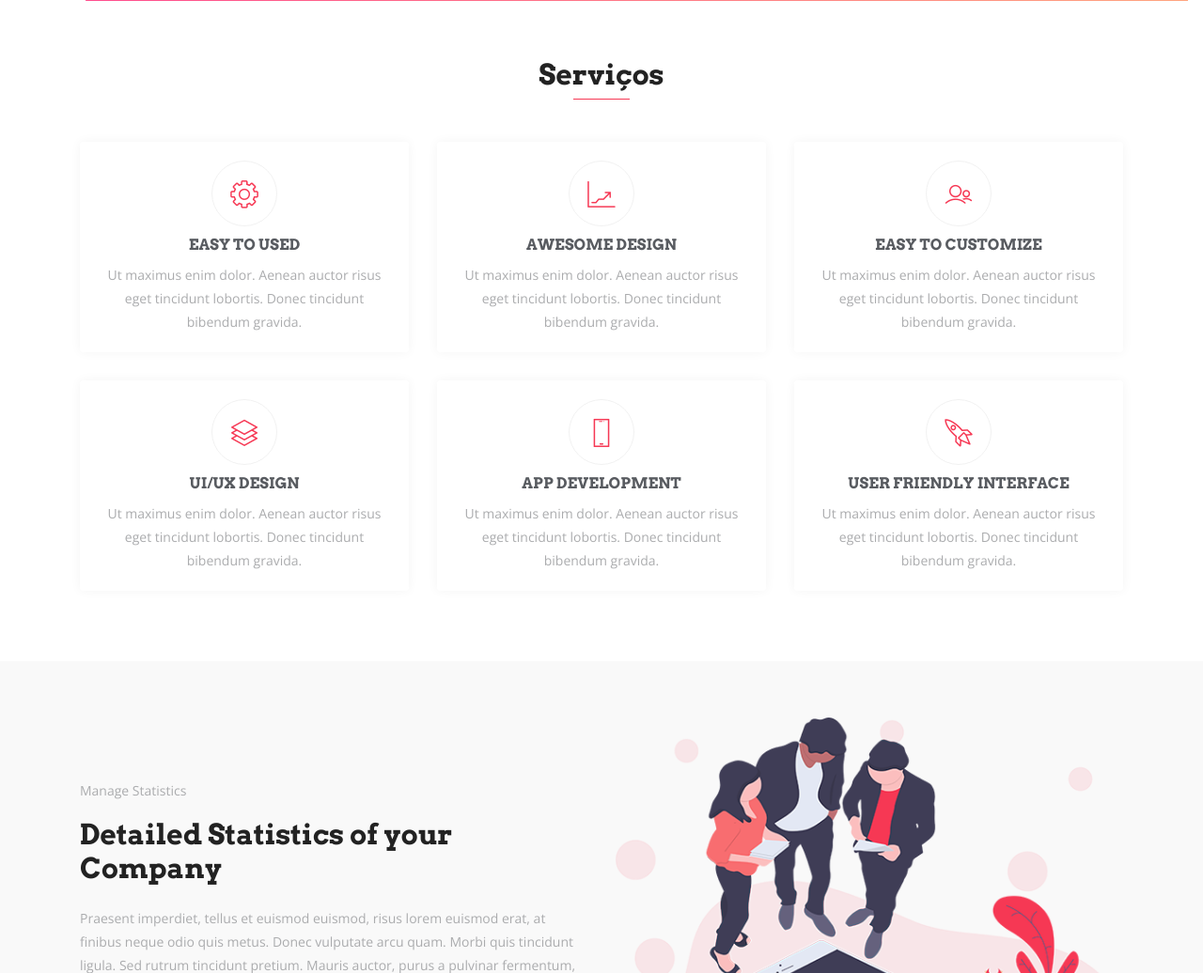
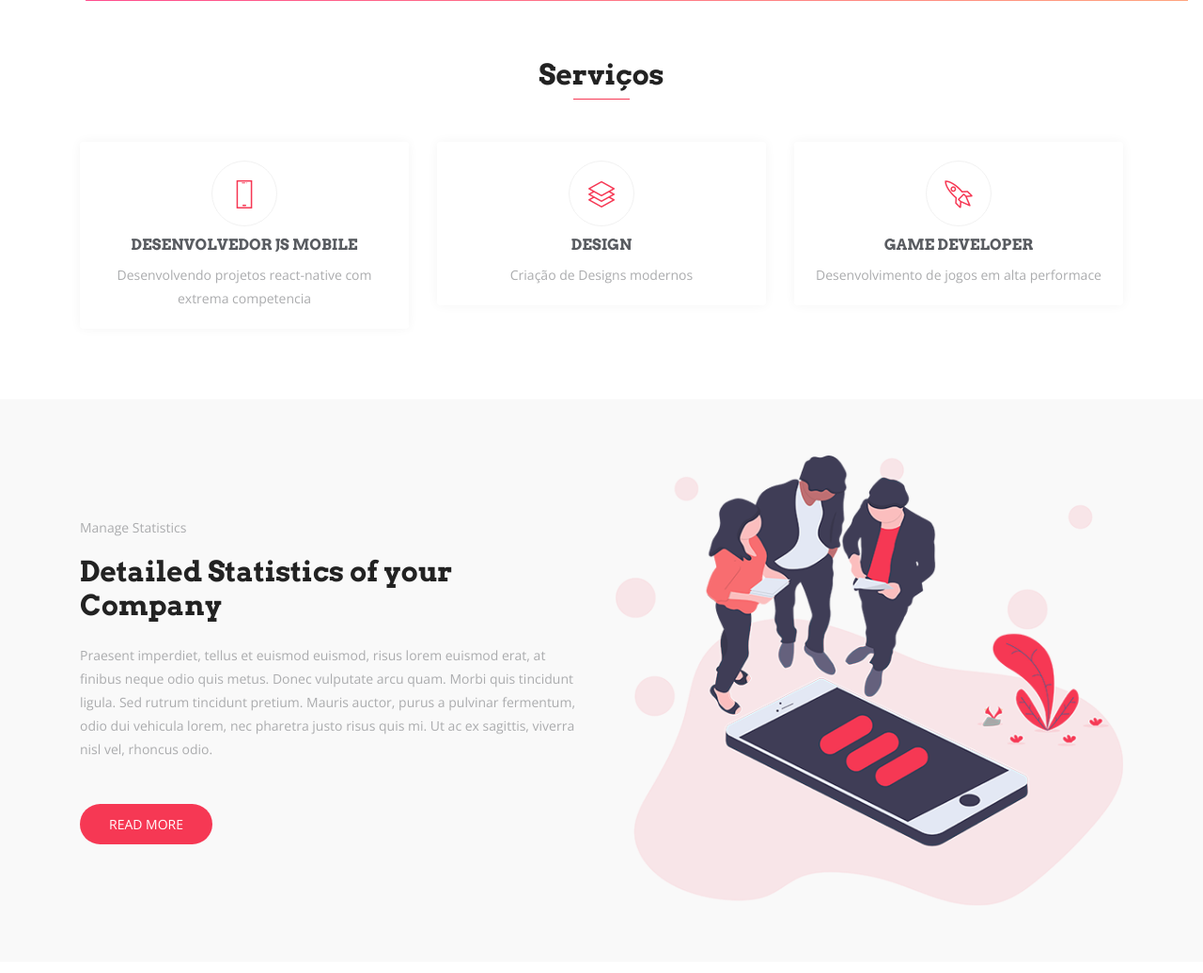
Before and after one commit to luixfds/Django_Template, a Django app: page / in a window 1280 px wide. Shown: the part 649-1685 px from the top of the page at 94% size. Run offline with Django 3.2, Linux system fonts and the light colour scheme; data comes from the database, SQL or seed files in the repository; both versions use the stored data as it was after the commit; some libraries are stand-ins or nearby versions; some web fonts are replaced.

Commit message:
funcional 100%

```diff
--- a/home/models.py
+++ b/home/models.py
@@ -21,12 +21,12 @@ class Base(models.Model):
 
 class Servicos(Base):
     ICONES = (
-        ('ini-cog', 'Engrenagem'),
-        ('ini-stats-up', 'Grafico'),
-        ('ini-users', 'Configurações'),
-        ('ini-layers', 'Designer'),
-        ('ini-mobile', 'Mobilete'),
-        ('ini-rocket', 'Foguetin'),
+        ('lni-cog', 'Engrenagem'),
+        ('lni-stats-up', 'Grafico'),
+        ('lni-users', 'Configurações'),
+        ('lni-layers', 'Designer'),
+        ('lni-mobile', 'Mobilete'),
+        ('lni-rocket', 'Foguetin'),
     )
     titulo = models.CharField(max_length=30)
     descricao = models.CharField(max_length=100)
--- a/home/templates/service.html
+++ b/home/templates/service.html
@@ -7,18 +7,47 @@
         </div>
         <div class="row">
           <!-- Services item -->
+          {% for linhas in dados_Servicos %}
           <div class="col-md-6 col-lg-4 col-xs-12">
             <div class="services-item wow fadeInRight" data-wow-delay="0.3s">
               <div class="icon">
-                <i class="lni-cog"></i>
+                <i class="{{ linhas.icone }}"></i>
               </div>
               <div class="services-content">
-                <h3><a href="#">Easy To Used</a></h3>
-                <p>Ut maximus enim dolor. Aenean auctor risus eget tincidunt lobortis. Donec tincidunt bibendum gravida. </p>
+                <h3><a href="#">{{ linhas.titulo }}</a></h3>
+                <p>
+                  {{linhas.descricao}}
+                </p>
               </div>
             </div>
           </div>
-          <!-- Services item -->
+          {% endfor %}
+        </div>
+      </div>
+    </section>
+
+
+
+
+
+
+
+
+
+
+
+
+
+
+
+
+
+
+
+
+
+
+<!-- Services item
           <div class="col-md-6 col-lg-4 col-xs-12">
             <div class="services-item wow fadeInRight" data-wow-delay="0.6s">
               <div class="icon">
@@ -30,7 +59,7 @@
               </div>
             </div>
           </div>
-          <!-- Services item -->
+          Services item
           <div class="col-md-6 col-lg-4 col-xs-12">
             <div class="services-item wow fadeInRight" data-wow-delay="0.9s">
               <div class="icon">
@@ -42,7 +71,7 @@
               </div>
             </div>
           </div>
-          <!-- Services item -->
+         Services item
           <div class="col-md-6 col-lg-4 col-xs-12">
             <div class="services-item wow fadeInRight" data-wow-delay="1.2s">
               <div class="icon">
@@ -54,7 +83,7 @@
               </div>
             </div>
           </div>
-          <!-- Services item -->
+          Services item
           <div class="col-md-6 col-lg-4 col-xs-12">
             <div class="services-item wow fadeInRight" data-wow-delay="1.5s">
               <div class="icon">
@@ -66,7 +95,7 @@
               </div>
             </div>
           </div>
-          <!-- Services item -->
+         Services item
           <div class="col-md-6 col-lg-4 col-xs-12">
             <div class="services-item wow fadeInRight" data-wow-delay="1.8s">
               <div class="icon">
@@ -78,6 +107,3 @@
               </div>
             </div>
           </div>
-        </div>
-      </div>
-    </section>
```
Also changed, not shown: db.sqlite3.
